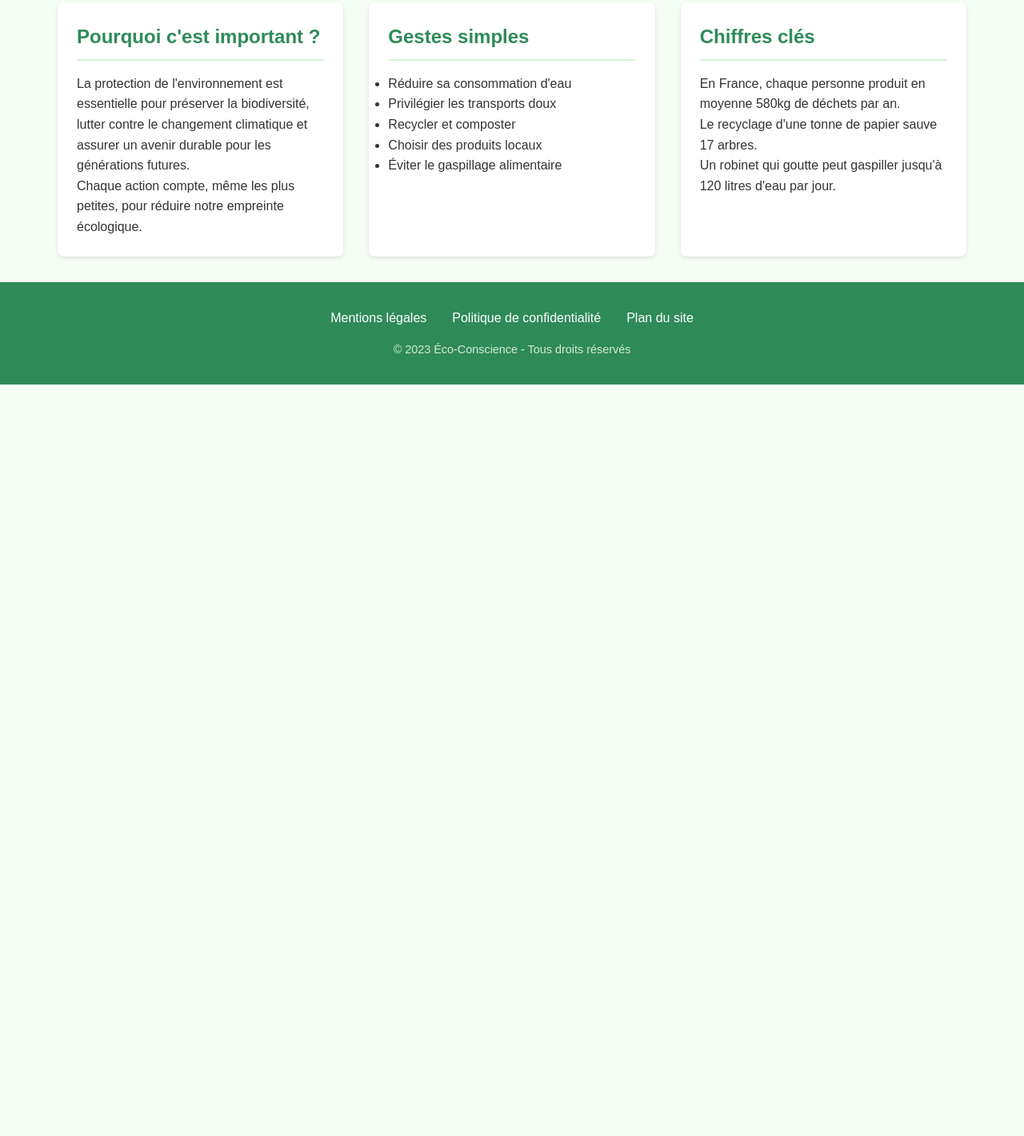
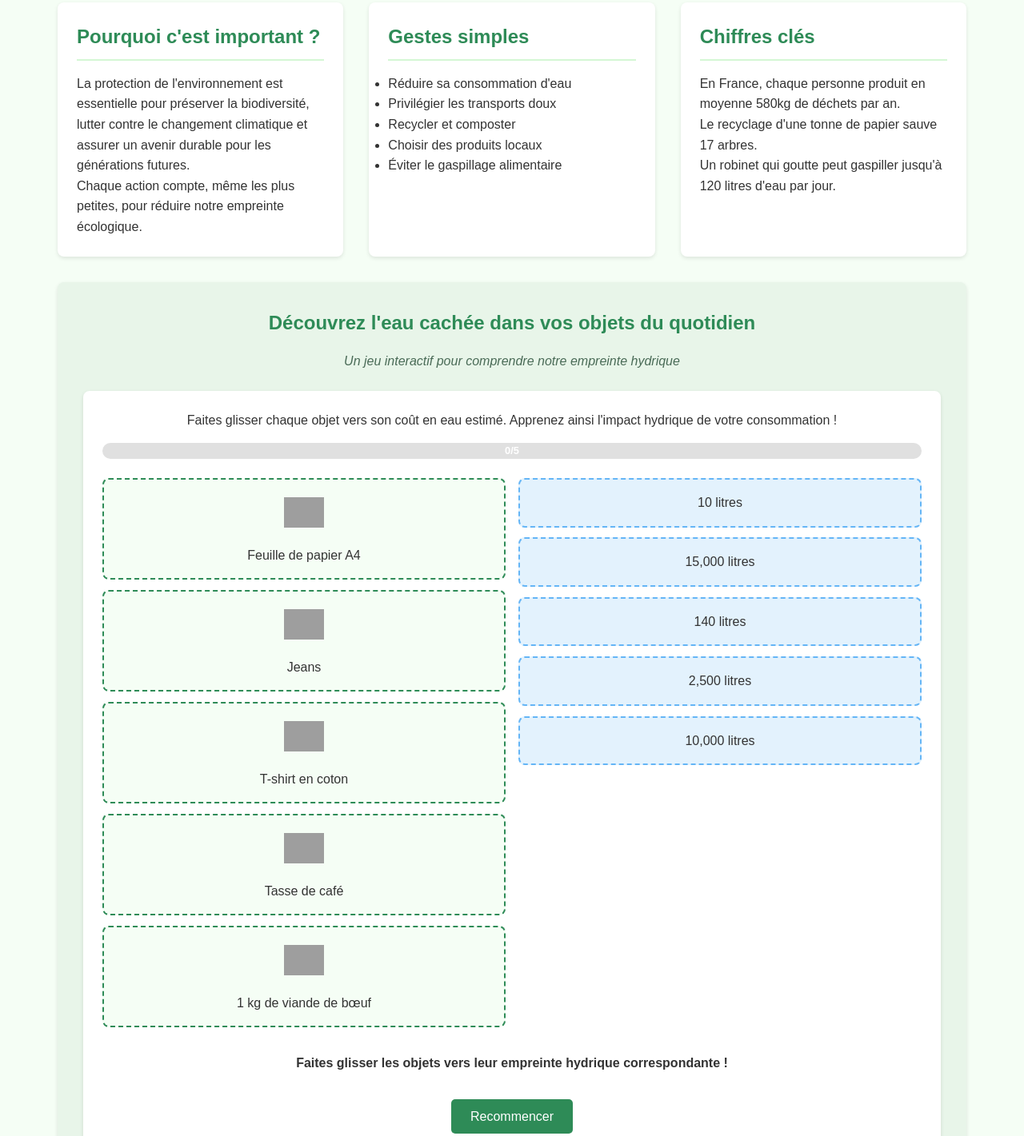
Before and after one commit to Gaper8/IAForGood, a plain HTML site: page index.html in a window 1280 px wide. Shown: the part 307-1728 px from the top of the page at 80% size. Before the commit the page ends 800 px from the top, so only its background shows below. Drawn offline with Linux system fonts and the light colour scheme; grey boxes are pictures that could not be loaded.

Commit message:
add first game

```diff
--- /dev/null
+++ b/game.js
@@ -0,0 +1,188 @@
+document.addEventListener('DOMContentLoaded', function() {
+    // Données du jeu adaptées au thème écologique
+    const gameData = [
+        {
+            id: 1,
+            name: "Jeans",
+            image: "https://cdn.pixabay.com/photo/2014/08/11/21/39/jeans-416062_640.png",
+            waterCost: 10000,
+            unit: "litres",
+            explanation: "La production d'un jean nécessite environ 10 000 litres d'eau, principalement pour la culture du coton."
+        },
+        {
+            id: 2,
+            name: "T-shirt en coton",
+            image: "https://cdn.pixabay.com/photo/2013/07/13/11/44/t-shirt-158091_640.png",
+            waterCost: 2500,
+            unit: "litres",
+            explanation: "Un simple t-shirt en coton nécessite 2 500 litres d'eau pour sa production, surtout pour la culture du coton."
+        },
+        {
+            id: 3,
+            name: "1 kg de viande de bœuf",
+            image: "https://cdn.pixabay.com/photo/2013/07/13/10/51/cow-157578_640.png",
+            waterCost: 15000,
+            unit: "litres",
+            explanation: "1 kg de viande de bœuf représente environ 15 000 litres d'eau, principalement pour l'alimentation du bétail."
+        },
+        {
+            id: 4,
+            name: "Tasse de café",
+            image: "https://cdn.pixabay.com/photo/2014/04/03/10/32/coffee-310454_640.png",
+            waterCost: 140,
+            unit: "litres",
+            explanation: "Une tasse de café (125ml) représente environ 140 litres d'eau, surtout pour la culture des grains."
+        },
+        {
+            id: 5,
+            name: "Feuille de papier A4",
+            image: "https://cdn.pixabay.com/photo/2013/07/12/14/53/paper-148850_640.png",
+            waterCost: 10,
+            unit: "litres",
+            explanation: "Une feuille de papier A4 nécessite environ 10 litres d'eau, depuis la culture du bois jusqu'à sa fabrication."
+        }
+    ];
+
+    // Mélanger les données
+    const shuffledData = [...gameData].sort(() => Math.random() - 0.5);
+    let matchedPairs = 0;
+    let totalPairs = gameData.length;
+    let currentDraggedItem = null;
+
+    // Éléments DOM
+    const objectsContainer = document.getElementById('objectsContainer');
+    const targetsContainer = document.getElementById('targetsContainer');
+    const feedbackElement = document.getElementById('feedback');
+    const progressBar = document.getElementById('progressBar');
+    const progressText = document.getElementById('progressText');
+    const resetBtn = document.getElementById('resetBtn');
+
+    // Initialiser le jeu
+    function initGame() {
+        matchedPairs = 0;
+        updateProgress();
+        feedbackElement.className = 'feedback';
+        feedbackElement.textContent = 'Faites glisser les objets vers leur empreinte hydrique correspondante !';
+
+        objectsContainer.innerHTML = '';
+        targetsContainer.innerHTML = '';
+
+        // Créer les éléments à glisser
+        shuffledData.forEach(item => {
+            const objectElement = document.createElement('div');
+            objectElement.className = 'object-item';
+            objectElement.draggable = true;
+            objectElement.dataset.id = item.id;
+            objectElement.dataset.cost = item.waterCost;
+
+            objectElement.innerHTML = `
+                <img src="${item.image}" alt="${item.name}">
+                <p>${item.name}</p>
+            `;
+
+            objectElement.addEventListener('dragstart', handleDragStart);
+            objectsContainer.appendChild(objectElement);
+        });
+
+        // Créer les cibles
+        const waterCosts = shuffledData.map(item => item.waterCost).sort(() => Math.random() - 0.5);
+
+        waterCosts.forEach(cost => {
+            const targetElement = document.createElement('div');
+            targetElement.className = 'target-item';
+            targetElement.dataset.cost = cost;
+
+            targetElement.textContent = `${cost.toLocaleString()} litres`;
+
+            targetElement.addEventListener('dragover', handleDragOver);
+            targetElement.addEventListener('dragenter', handleDragEnter);
+            targetElement.addEventListener('dragleave', handleDragLeave);
+            targetElement.addEventListener('drop', handleDrop);
+            targetElement.addEventListener('click', handleTargetClick);
+
+            targetsContainer.appendChild(targetElement);
+        });
+    }
+
+    // Gestionnaires d'événements
+    function handleDragStart(e) {
+        currentDraggedItem = this;
+        e.dataTransfer.setData('text/plain', this.dataset.id);
+        setTimeout(() => {
+            this.classList.add('dragging');
+        }, 0);
+    }
+
+    function handleDragOver(e) {
+        e.preventDefault();
+    }
+
+    function handleDragEnter(e) {
+        e.preventDefault();
+        this.classList.add('highlight');
+    }
+
+    function handleDragLeave() {
+        this.classList.remove('highlight');
+    }
+
+    function handleDrop(e) {
+        e.preventDefault();
+        this.classList.remove('highlight');
+
+        const draggedId = e.dataTransfer.getData('text/plain');
+        const draggedElement = document.querySelector(`.object-item[data-id="${draggedId}"]`);
+
+        if (!draggedElement) return;
+
+        const draggedCost = parseInt(draggedElement.dataset.cost);
+        const targetCost = parseInt(this.dataset.cost);
+
+        if (draggedCost === targetCost) {
+            this.textContent = `${draggedElement.querySelector('p').textContent} - ${targetCost.toLocaleString()} litres`;
+            this.style.backgroundColor = '#e8f5e9';
+            this.style.border = '2px solid #81c784';
+            this.classList.add('matched');
+
+            draggedElement.style.visibility = 'hidden';
+
+            matchedPairs++;
+            updateProgress();
+
+            const matchedItem = gameData.find(item => item.id.toString() === draggedId);
+            feedbackElement.className = 'feedback success';
+            feedbackElement.innerHTML = `Correct ! ${matchedItem.explanation}`;
+
+            if (matchedPairs === totalPairs) {
+                feedbackElement.innerHTML += '<br><strong>Félicitations ! Vous avez terminé le jeu !</strong>';
+            }
+        } else {
+            feedbackElement.className = 'feedback error';
+            feedbackElement.textContent = 'Oops ! Ce n\'est pas la bonne association. Essayez encore !';
+        }
+
+        currentDraggedItem.classList.remove('dragging');
+        currentDraggedItem = null;
+    }
+
+    function handleTargetClick() {
+        if (this.classList.contains('matched')) {
+            const itemName = this.textContent.split(' - ')[0];
+            const matchedItem = gameData.find(item => item.name === itemName);
+
+            if (matchedItem) {
+                feedbackElement.className = 'feedback success';
+                feedbackElement.innerHTML = `${matchedItem.explanation}`;
+            }
+        }
+    }
+
+    function updateProgress() {
+        const progressPercent = (matchedPairs / totalPairs) * 100;
+        progressBar.style.width = `${progressPercent}%`;
+        progressText.textContent = `${matchedPairs}/${totalPairs}`;
+    }
+
+    resetBtn.addEventListener('click', initGame);
+    initGame();
+});
--- a/index.html
+++ b/index.html
@@ -5,6 +5,7 @@
     <meta name="viewport" content="width=device-width, initial-scale=1.0">
     <title>Éco-Conscience - Sensibilisation à l'écologie</title>
     <link rel="stylesheet" href="styles.css">
+    <link href="https://fonts.googleapis.com/css2?family=Poppins:wght@400;600&display=swap" rel="stylesheet">
 </head>
 <body>
     <!-- Navbar -->
@@ -51,6 +52,33 @@
                 <p>Un robinet qui goutte peut gaspiller jusqu'à 120 litres d'eau par jour.</p>
             </div>
         </section>
+
+        <!-- Section du jeu intégrée -->
+        <section class="game-section">
+            <h2>Découvrez l'eau cachée dans vos objets du quotidien</h2>
+            <p class="game-subtitle">Un jeu interactif pour comprendre notre empreinte hydrique</p>
+
+            <div class="game-container">
+                <div class="instructions">
+                    <p>Faites glisser chaque objet vers son coût en eau estimé. Apprenez ainsi l'impact hydrique de votre consommation !</p>
+                    <div class="progress-container">
+                        <div class="progress-bar" id="progressBar"></div>
+                        <span id="progressText">0/5</span>
+                    </div>
+                </div>
+
+                <div class="game-area">
+                    <div class="objects-container" id="objectsContainer"></div>
+                    <div class="targets-container" id="targetsContainer"></div>
+                </div>
+
+                <div class="feedback" id="feedback">
+                    <p>Commencez à faire glisser les objets vers leur empreinte hydrique correspondante !</p>
+                </div>
+
+                <button class="reset-btn" id="resetBtn">Recommencer</button>
+            </div>
+        </section>
     </div>
 
     <!-- Footer -->
@@ -62,5 +90,7 @@
         </ul>
         <p class="copyright">© 2023 Éco-Conscience - Tous droits réservés</p>
     </footer>
+
+    <script src="game.js"></script>
 </body>
 </html>
--- a/styles.css
+++ b/styles.css
@@ -1,3 +1,166 @@
+/* Ajoutez ces styles à la fin de votre fichier CSS existant */
+
+/* Section du jeu */
+.game-section {
+    background-color: #e8f5e9;
+    padding: 2rem;
+    border-radius: 8px;
+    margin: 2rem 0;
+    box-shadow: 0 2px 5px rgba(0,0,0,0.1);
+    width: 100%;
+}
+
+.game-section h2 {
+    color: #2e8b57;
+    text-align: center;
+    margin-bottom: 1rem;
+}
+
+.game-subtitle {
+    text-align: center;
+    color: #4a6b57;
+    margin-bottom: 1.5rem;
+    font-style: italic;
+}
+
+/* Styles du jeu */
+.game-container {
+    background-color: white;
+    border-radius: 8px;
+    padding: 1.5rem;
+    box-shadow: 0 2px 5px rgba(0,0,0,0.1);
+}
+
+.instructions {
+    margin-bottom: 1.5rem;
+    text-align: center;
+}
+
+.progress-container {
+    width: 100%;
+    background-color: #e0e0e0;
+    border-radius: 10px;
+    margin: 1rem 0;
+    height: 20px;
+    position: relative;
+}
+
+.progress-bar {
+    height: 100%;
+    border-radius: 10px;
+    background-color: #2e8b57;
+    width: 0%;
+    transition: width 0.3s ease;
+}
+
+.progress-container span {
+    position: absolute;
+    top: 50%;
+    left: 50%;
+    transform: translate(-50%, -50%);
+    color: white;
+    font-weight: bold;
+    font-size: 0.8rem;
+}
+
+.game-area {
+    display: flex;
+    flex-wrap: wrap;
+    gap: 1rem;
+    margin-bottom: 1rem;
+}
+
+.objects-container, .targets-container {
+    flex: 1;
+    min-width: 280px;
+    display: flex;
+    flex-direction: column;
+    gap: 0.8rem;
+}
+
+.object-item, .target-item {
+    padding: 1rem;
+    border-radius: 8px;
+    text-align: center;
+    cursor: move;
+    transition: all 0.3s ease;
+    position: relative;
+}
+
+.object-item {
+    background-color: #f5fef5;
+    border: 2px dashed #2e8b57;
+    color: #333;
+}
+
+.object-item img {
+    width: 50px;
+    height: 50px;
+    object-fit: contain;
+    margin-bottom: 0.5rem;
+}
+
+.target-item {
+    background-color: #e3f2fd;
+    border: 2px dashed #64b5f6;
+}
+
+.object-item.dragging {
+    opacity: 0.5;
+    transform: scale(0.95);
+}
+
+.target-item.highlight {
+    background-color: #fff9c4;
+    border-color: #ffc107;
+}
+
+.feedback {
+    padding: 1rem;
+    border-radius: 8px;
+    margin-bottom: 1rem;
+    text-align: center;
+    font-weight: 600;
+}
+
+.feedback.success {
+    background-color: #e8f5e9;
+    color: #2e8b57;
+}
+
+.feedback.error {
+    background-color: #ffebee;
+    color: #f44336;
+}
+
+.reset-btn {
+    display: block;
+    margin: 0 auto;
+    padding: 0.8rem 1.5rem;
+    background-color: #2e8b57;
+    color: white;
+    border: none;
+    border-radius: 5px;
+    font-size: 1rem;
+    cursor: pointer;
+    transition: background-color 0.3s;
+}
+
+.reset-btn:hover {
+    background-color: #3da56a;
+}
+
+/* Responsive */
+@media (max-width: 768px) {
+    .game-area {
+        flex-direction: column;
+    }
+
+    .objects-container, .targets-container {
+        min-width: 100%;
+    }
+}
+
 /* Styles généraux */
 * {
     margin: 0;
```
